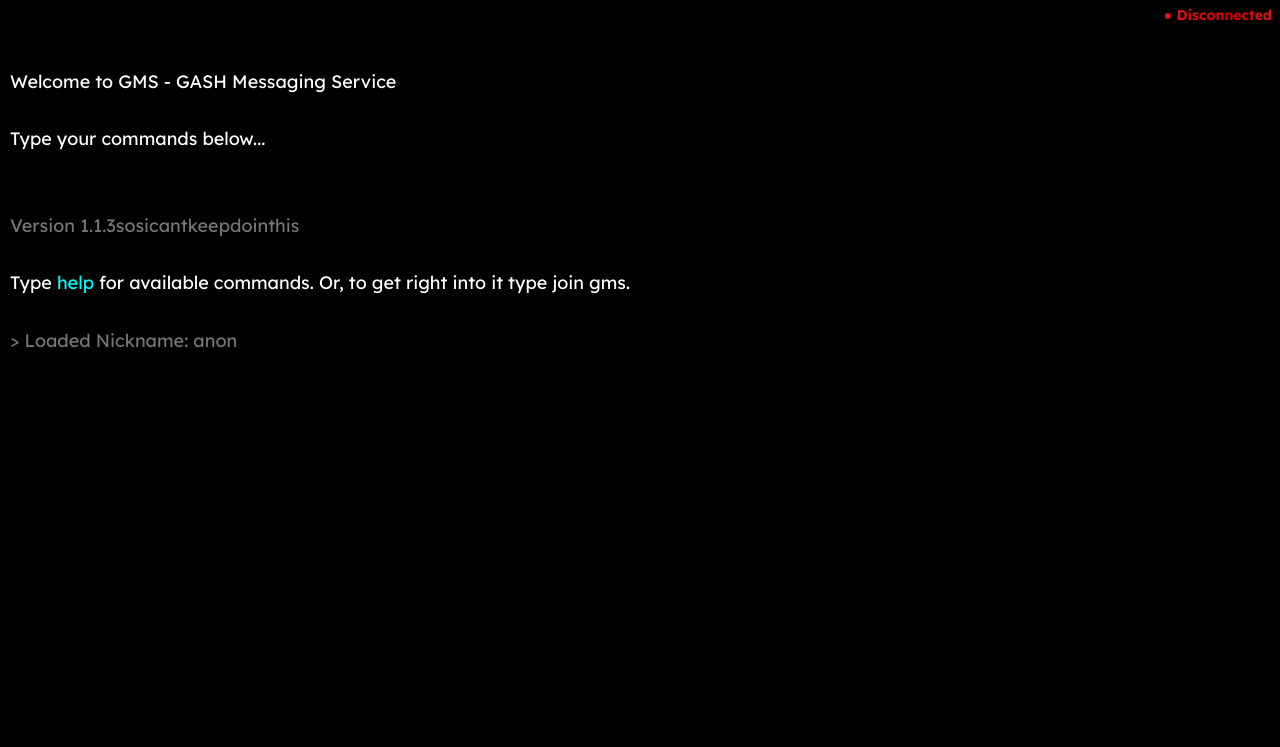
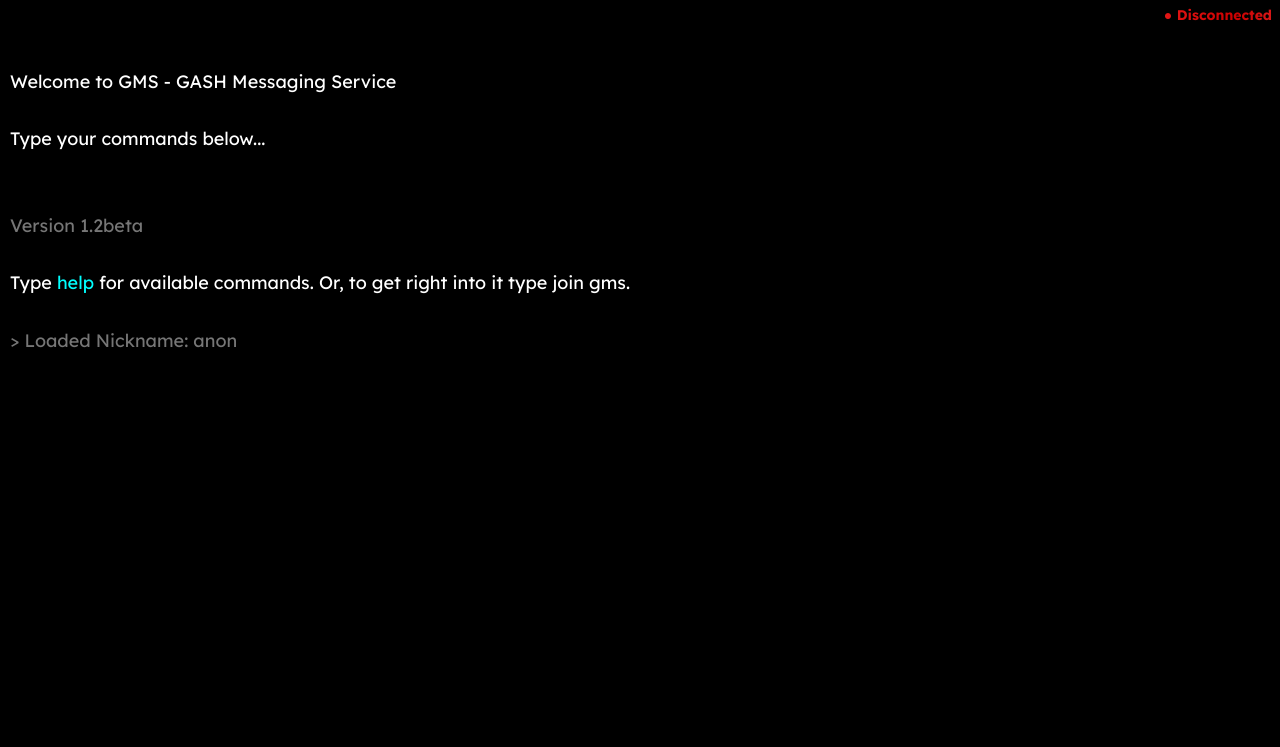
Before and after one commit to GMS-Messaging/GMS, a website: page index.html in a window 1280 px wide. Shown: the top 747 px of the page. Drawn offline with nearby package versions, Linux system fonts and the light colour scheme.

Commit message:
Update index.html

```diff
--- a/index.html
+++ b/index.html
@@ -29,7 +29,7 @@
 <div id="welcome-message">
 Welcome to GMS - GASH Messaging Service<br>
 Type your commands below...<br>
-<span class="misc-output"><br>Version 1.1.3sosicantkeepdointhis<br></span>
+<span class="misc-output"><br>Version 1.2beta<br></span>
 Type <span class="help-output">help</span> for available commands. Or, to get right into it type join gms.
 </div>
 </div>
```
